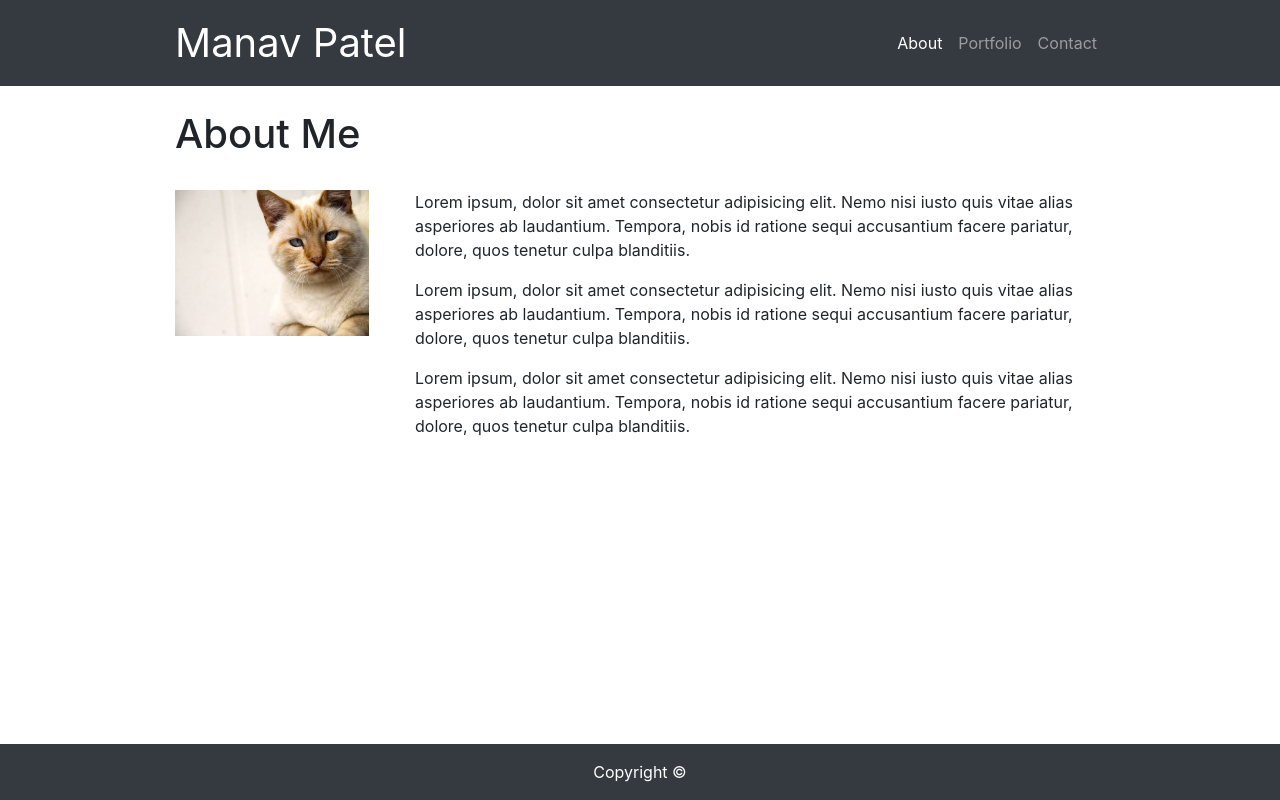
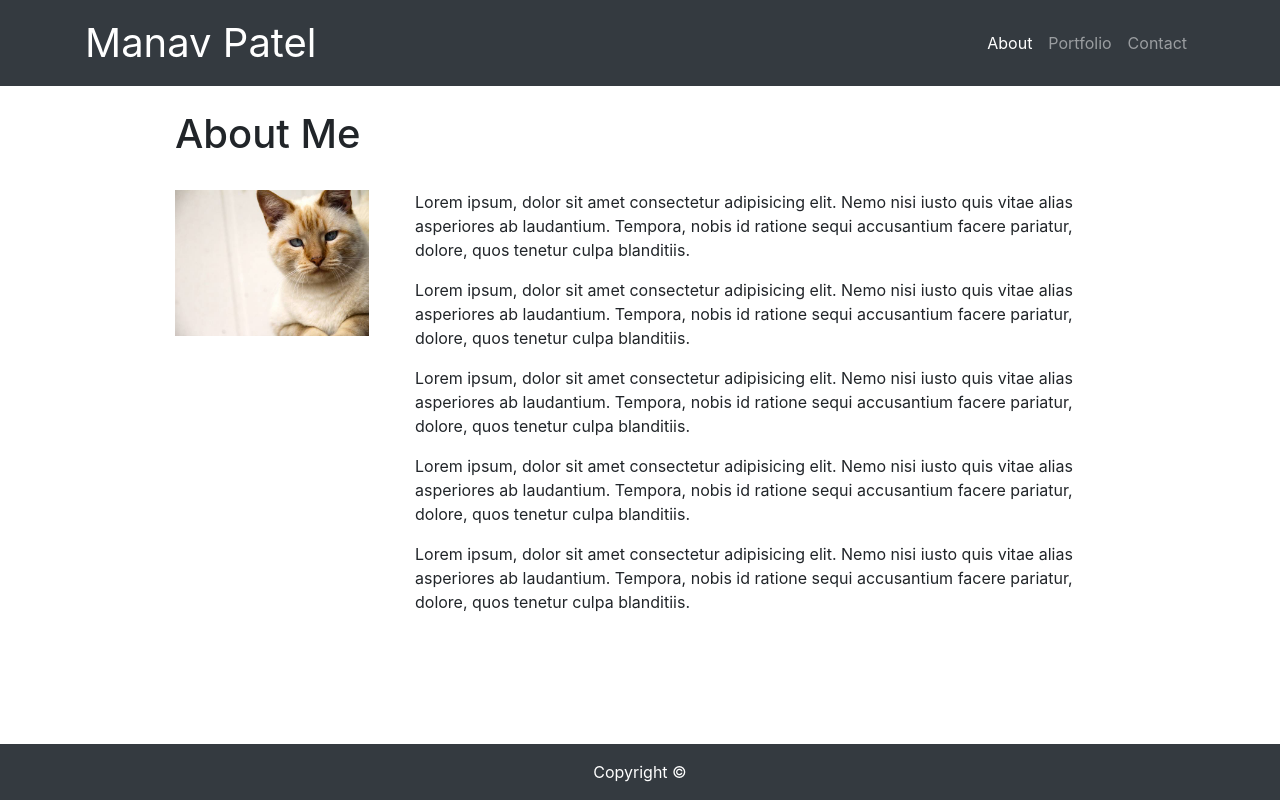
Before and after one commit to mpj1693/Bootstrap-Portfolio, a plain HTML site: page index.html in a window 1280 px wide. Drawn offline with nearby package versions, Linux system fonts and the light colour scheme; files that its build step writes are made by us from their sources.

Commit message:
Final commit

```diff
--- a/index.html
+++ b/index.html
@@ -15,7 +15,7 @@
 
 
   <nav class="navbar navbar-expand-lg navbar-dark bg-dark sticky-top">
-    <div class="container" style="width: 960px">
+    <div class="container">
       <a class="navbar-brand" href="index.html" style="font-size: 40px">Manav Patel</a>
       <button class="navbar-toggler" type="button" data-toggle="collapse" data-target="#navbarNav"
         aria-controls="navbarNav" aria-expanded="false" aria-label="Toggle navigation">
@@ -69,6 +69,18 @@
           laudantium. Tempora, nobis id ratione sequi accusantium facere pariatur, dolore, quos tenetur culpa
           blanditiis.
         </p>
+
+        <p>
+          Lorem ipsum, dolor sit amet consectetur adipisicing elit. Nemo nisi iusto quis vitae alias asperiores ab
+          laudantium. Tempora, nobis id ratione sequi accusantium facere pariatur, dolore, quos tenetur culpa
+          blanditiis.
+        </p>
+
+        <p>
+          Lorem ipsum, dolor sit amet consectetur adipisicing elit. Nemo nisi iusto quis vitae alias asperiores ab
+          laudantium. Tempora, nobis id ratione sequi accusantium facere pariatur, dolore, quos tenetur culpa
+          blanditiis.
+        </p>
       </div>
 
     </div>
```
Also changed, not shown: contact.html (+1 -1 lines), portfolio.html (+1 -1 lines).
